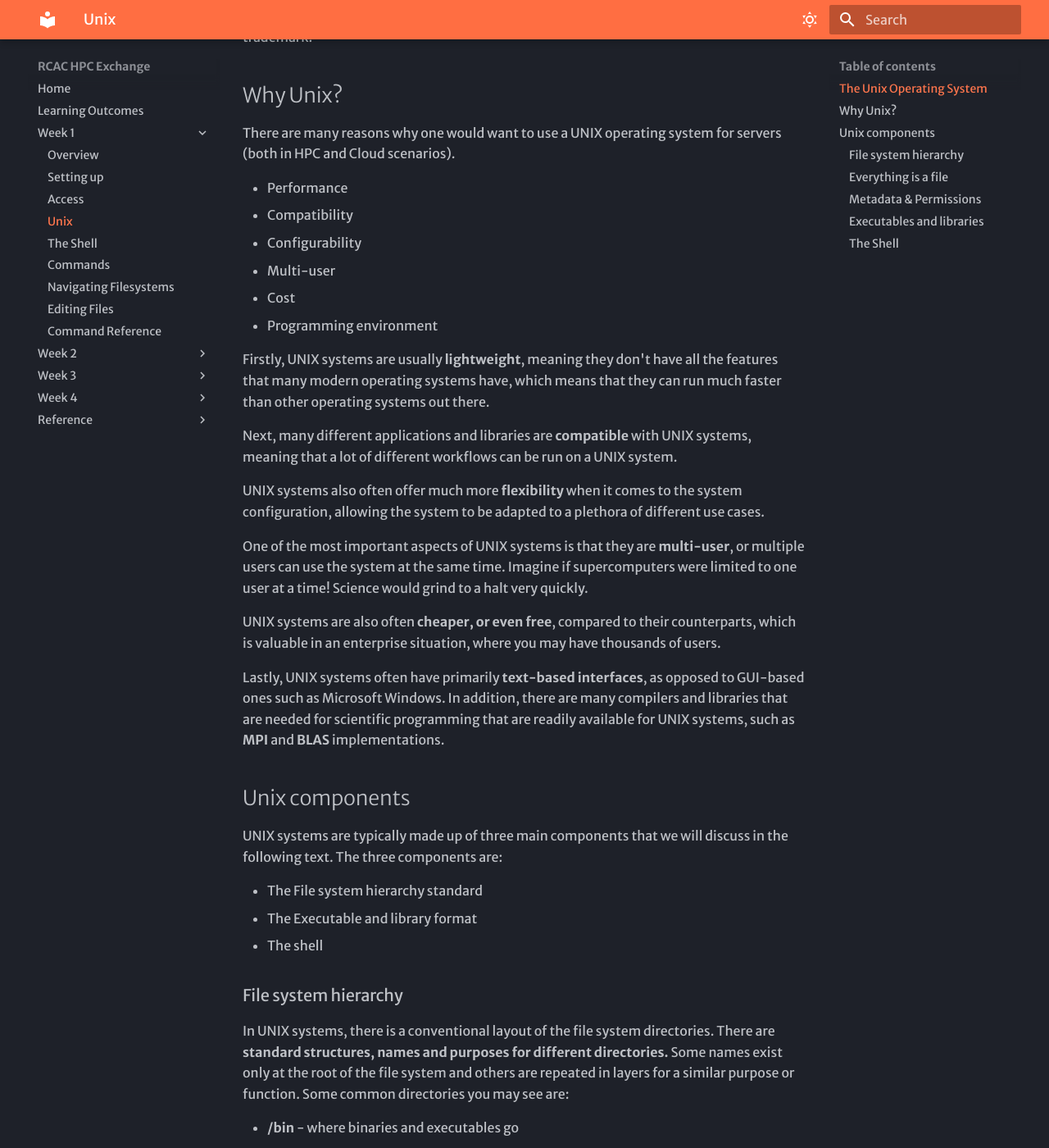
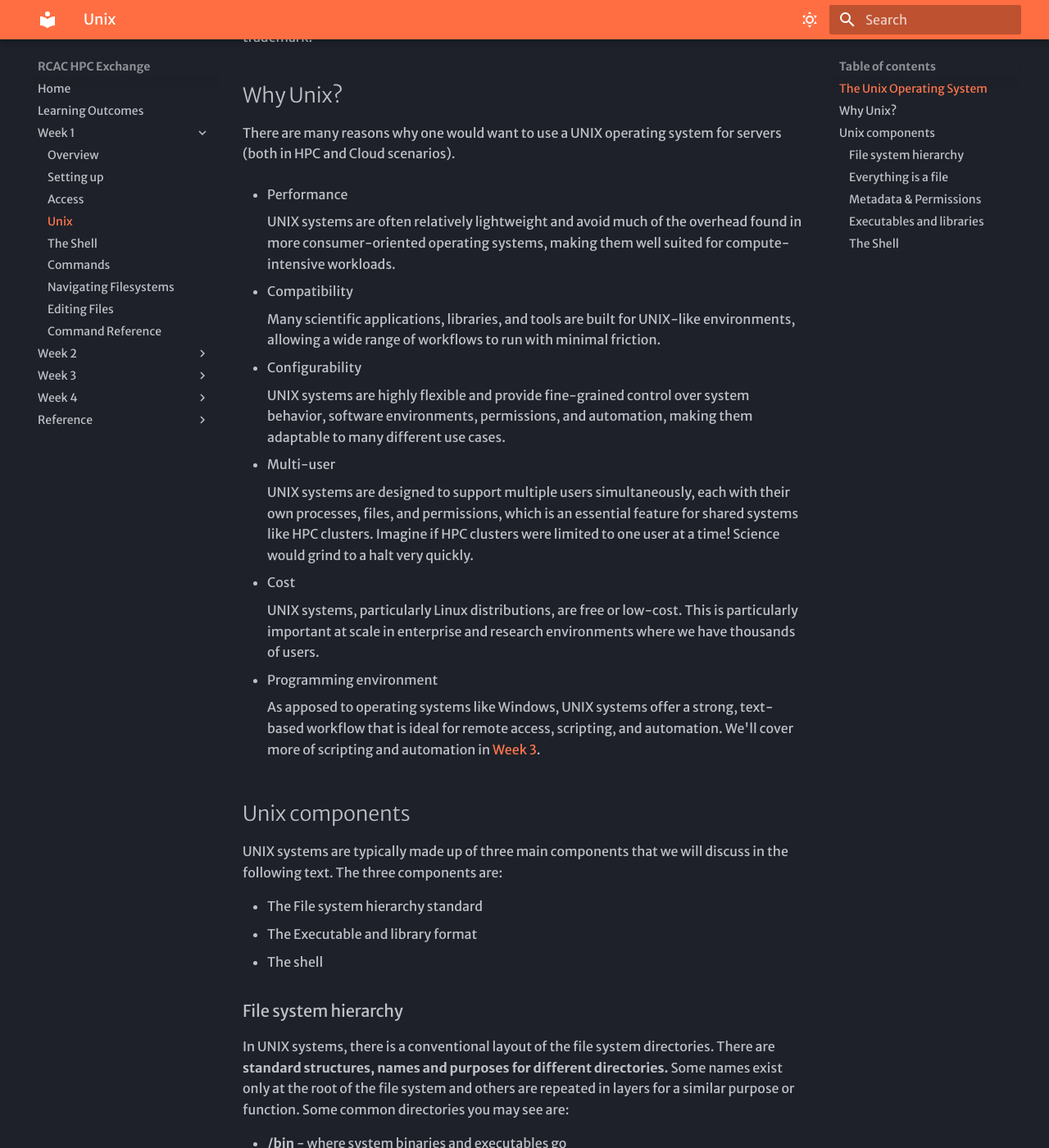
Before and after one commit to Jake-Verburgt/rcac-hpc-exchange, an MkDocs documentation site: the page built from docs/week1/unix.md, in a window 1280 px wide and 1400 px high, scrolled down 727 px. Shown: the whole window at 82% size. Built offline with MkDocs 1.6.1 and Material for MkDocs 9.7.7, drawn with Linux system fonts in a browser that asks for light colours; some web fonts are replaced; some of the changed text lies outside the part shown.

Commit message:
minor changes to week 1

```diff
--- a/docs/week1/unix.md
+++ b/docs/week1/unix.md
@@ -35,38 +35,29 @@ There are many reasons why one would want to use a UNIX operating
 system for servers (both in HPC and Cloud scenarios).
 
 * Performance
+
+    UNIX systems are often relatively lightweight and avoid much of the overhead found in more consumer-oriented operating systems, making them well suited for compute-intensive workloads.
+
 * Compatibility
+
+    Many scientific applications, libraries, and tools are built for UNIX-like environments, allowing a wide range of workflows to run with minimal friction.
+
 * Configurability
+
+    UNIX systems are highly flexible and provide fine-grained control over system behavior, software environments, permissions, and automation, making them adaptable to many different use cases.
+
 * Multi-user
+
+    UNIX systems are designed to support multiple users simultaneously, each with their own processes, files, and permissions, which is an essential feature for shared systems like HPC clusters. Imagine if HPC clusters were limited to one user at a time! Science would grind to a halt very quickly.
+
 * Cost
+
+    UNIX systems, particularly Linux distributions, are free or low-cost. This is particularly important at scale in enterprise and research environments where we have thousands of users.
+
 * Programming environment
 
-Firstly, UNIX systems are usually **lightweight**, meaning they
-don't have all the features that many modern operating systems
-have, which means that they can run much faster than other
-operating systems out there.
+    As apposed to operating systems like Windows, UNIX systems offer a strong, text-based workflow that is ideal for remote access, scripting, and automation. We'll cover more of scripting and automation in [Week 3](../week3/index.md).
 
-Next, many different applications and libraries are **compatible**
-with UNIX systems, meaning that a lot of different workflows
-can be run on a UNIX system.
-
-UNIX systems also often offer much more **flexibility** when it
-comes to the system configuration, allowing the system to be
-adapted to a plethora of different use cases.
-
-One of the most important aspects of UNIX systems is that they
-are **multi-user**, or multiple users can use the system at the
-same time. Imagine if supercomputers were limited to one user
-at a time\! Science would grind to a halt very quickly.
-
-UNIX systems are also often **cheaper, or even free**, compared to  their counterparts, which is valuable in an enterprise situation,
-where you may have thousands of users.
-
-Lastly, UNIX systems often have primarily **text-based interfaces**,
-as opposed to GUI-based ones such as Microsoft Windows. In
-addition, there are many compilers and libraries that are needed
-for scientific programming that are readily available for UNIX
-systems, such as **MPI** and **BLAS** implementations.
 
 ## Unix components
 
@@ -80,20 +71,17 @@ components are:
 
 ### File system hierarchy
 
-In UNIX systems, there is a conventional layout of the
-file system directories. There are **standard
-structures, names and purposes for different directories.**
-Some names exist only at the root of the file system and others
-are repeated in layers for a similar purpose or function.
-Some common directories you may see are:
+In UNIX systems, there is a conventional layout of the file system directories. There are **standard structures, names and purposes for different directories.**
+Some names exist only at the root of the file system and others are repeated in layers for a similar purpose or function. Some common directories you may see are:
 
-* **/bin** - where binaries and executables go
-* **/share** - where application specific data goes
-* **/lib** - includes the libraries necessary for the binaries
+* **/bin** - where system binaries and executables go
+* **/usr** - user binaries and libraries
+* **/lib** - includes system libraries necessary for the binaries
 * **/etc** - often contains system configuration files
 
-Other top-level directories that you would commonly see are:
-**/boot, /dev, /sys, /proc, /mnt, /tmp** and others.
+![Image showing top level directories of the linux filesystem](../assets/images/filesystem_root.png)
+
+There's lots of other top-level directories that you might come across like `/boot`, `/sys`, `/mnt`, `/tmp`, and others. Luckily, as a user you rarely will have to deal with these. Almost all of your day to day work is done in `/home`.
 
 ### Everything is a file
 
```
Also changed, not shown: docs/week1/commands.md (+13 -14 lines), docs/week1/filesystem.md (+26 -19 lines), docs/assets/images/cd_simple.png (added), docs/assets/images/filesystem_root.png (added).
